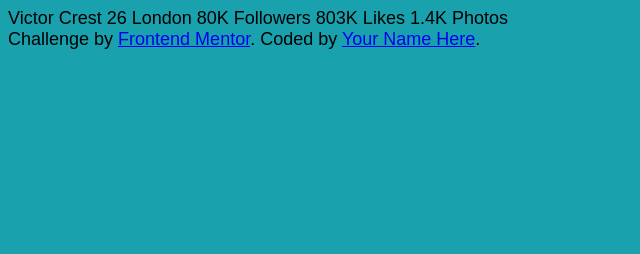
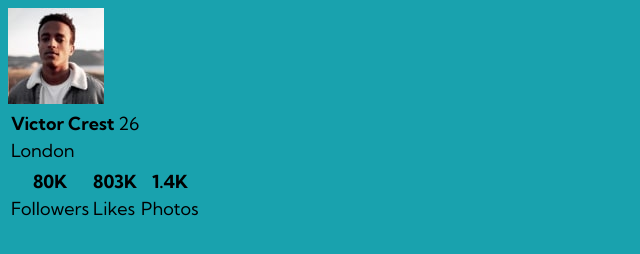
Before and after one commit to Modu9173/profile-card, a plain HTML site: page index.html in a window 1280 px wide. Shown: the whole page, without its empty margins (0-640 px from the left). Drawn offline with Linux system fonts and the light colour scheme.

Commit message:
Update index.html

```diff
--- a/index.html
+++ b/index.html
@@ -7,24 +7,44 @@
   <link rel="icon" type="image/png" sizes="32x32" href="./images/favicon-32x32.png">
 
   <title>Frontend Mentor | Profile card component</title>
+
+  <link rel="preconnect" href="https://fonts.googleapis.com">
+  <link rel="preconnect" href="https://fonts.gstatic.com" crossorigin>
+  <link href="https://fonts.googleapis.com/css2?family=Kumbh+Sans:wght@400;700&display=swap" rel="stylesheet">
+
   <link rel="stylesheet" href="css/styles.css">
 </head>
 <body>
-  Victor Crest
-  26
-  London
+  <main>
+    <img src="images/image-victor.jpg" alt="Victor-profile-pic">
 
-  80K
-  Followers
+    <table>
 
-  803K
-  Likes
+      <tr>
+        <th>Victor Crest</th>
+        <td> 26</td>
+      </tr>
 
-  1.4K
-  Photos
-  <div class="attribution">
-    Challenge by <a href="https://www.frontendmentor.io?ref=challenge" target="_blank">Frontend Mentor</a>.
-    Coded by <a href="#">Your Name Here</a>.
-  </div>
+      <tr>
+          <td>London</td>
+      </tr>
+
+      <tr>
+        <table>
+          <tr>
+            <th>80K</th>
+            <th>803K</th>
+            <th>1.4K</th>
+          </tr>
+          <tr>
+            <td>Followers</td>
+            <td>Likes</td>
+            <td>Photos</td>
+          </tr>
+        </table>
+      </tr>
+
+    </table>
+  </main>
 </body>
 </html>
```
